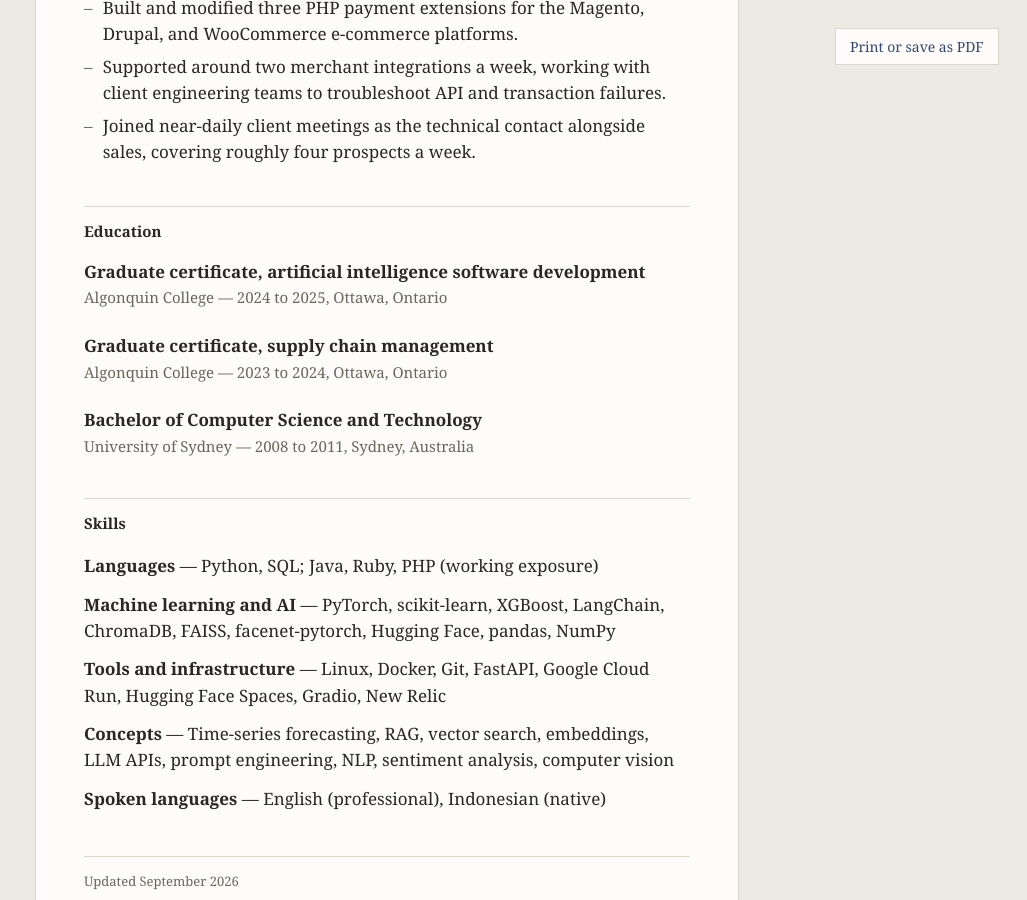
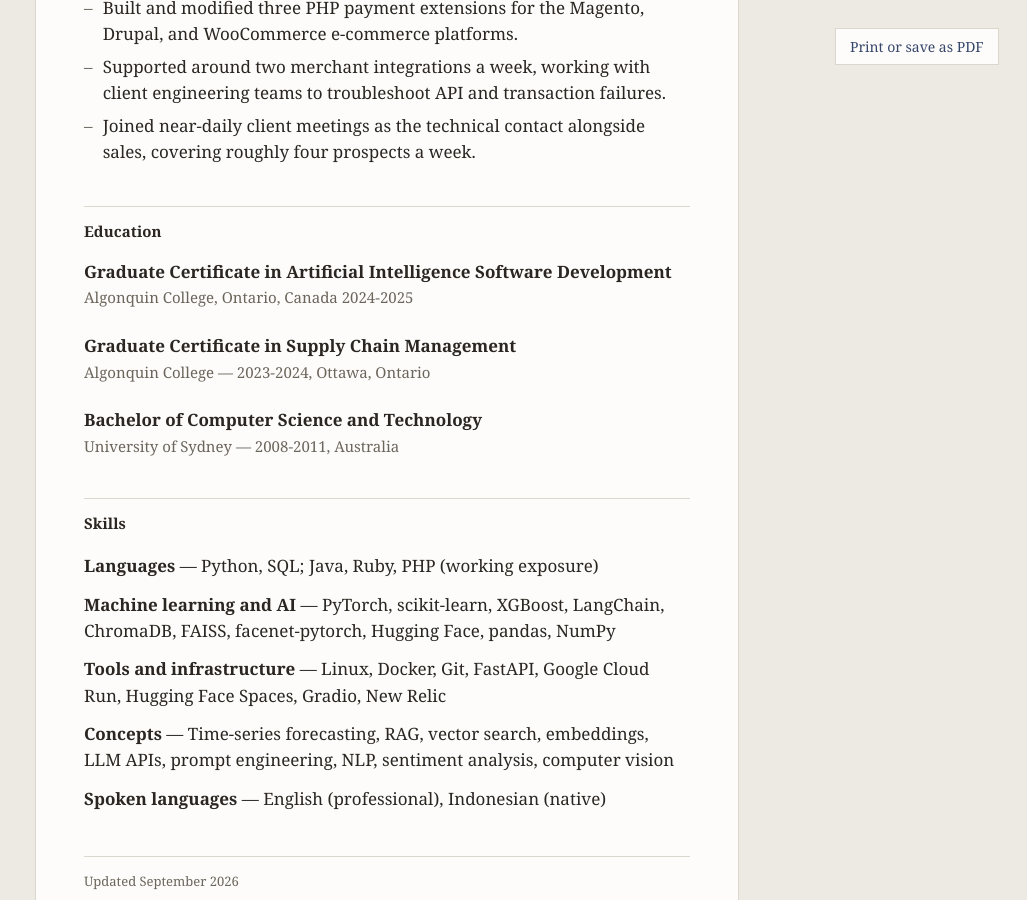
Before and after one commit to alvinlitani/alvinlitani.github.io, a Jekyll site: the page built from index.md, in a window 1280 px wide and 900 px high, scrolled down 3030 px. Shown: the whole window, without its empty margins (253-1280 px from the left). Built offline with Jekyll 4.4.1, drawn with Linux system fonts in a browser that asks for light colours; some of the changed text lies outside the part shown.

```diff
--- a/index.md
+++ b/index.md
@@ -98,14 +98,15 @@ Early-stage startup with no dedicated technical support for the sales team.
 
 ## Education
 
-### Graduate certificate, artificial intelligence software development
-*Algonquin College — 2024 to 2025, Ottawa, Ontario*
+### Graduate Certificate in Artificial Intelligence Software Development
+*Algonquin College, Ontario, Canada*
+*2024-2025*
 
-### Graduate certificate, supply chain management
-*Algonquin College — 2023 to 2024, Ottawa, Ontario*
+### Graduate Certificate in Supply Chain Management
+*Algonquin College — 2023-2024, Ottawa, Ontario*
 
 ### Bachelor of Computer Science and Technology
-*University of Sydney — 2008 to 2011, Sydney, Australia*
+*University of Sydney — 2008-2011, Australia*
 
 ## Skills
 
```
Also changed, not shown: other parts of index.md (+1 -1 lines).
